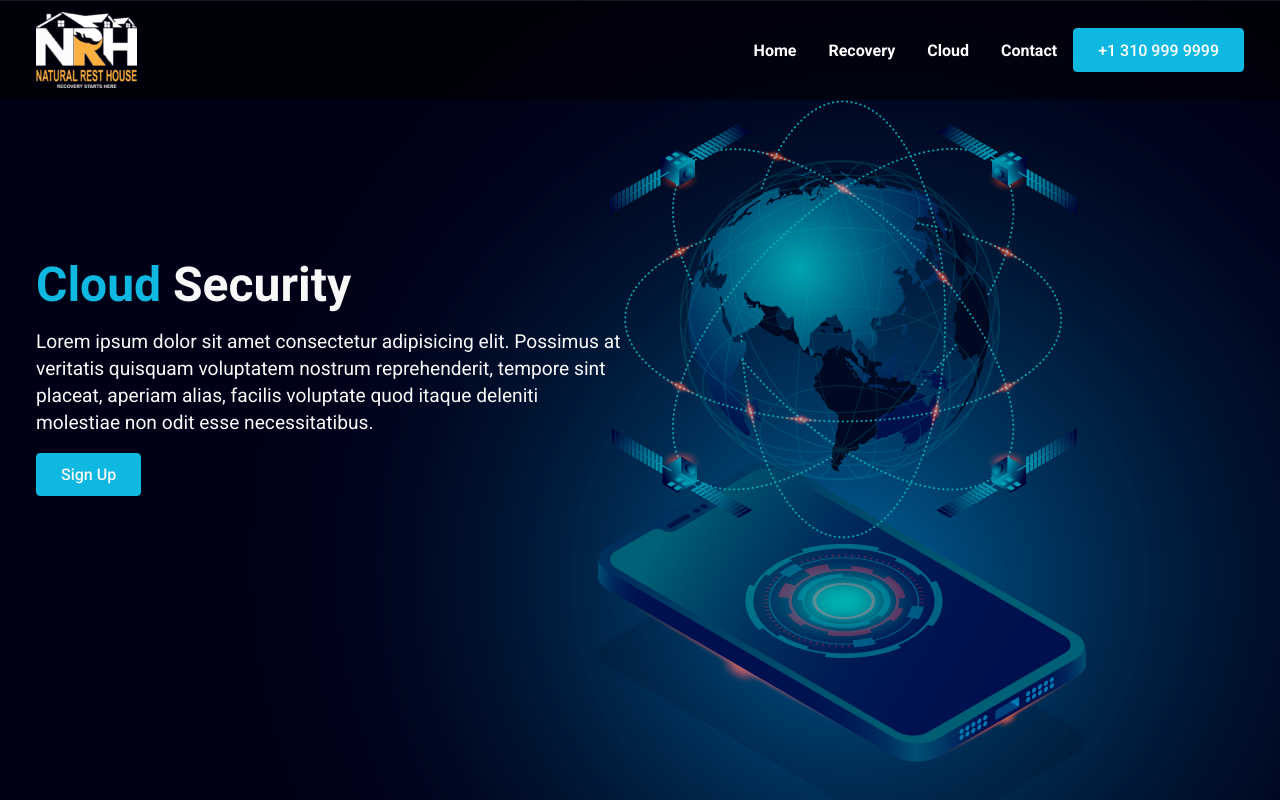
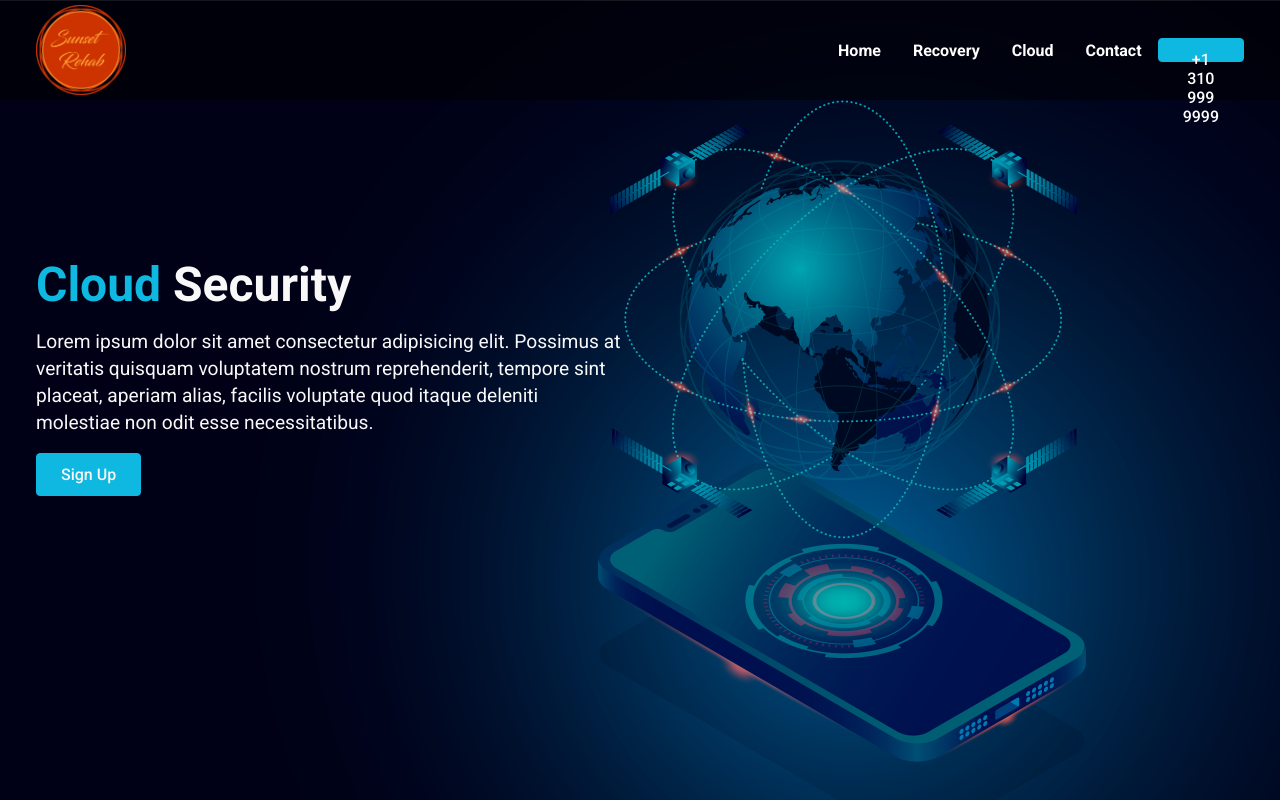
Before and after one commit to christiandc19/joser-forever, a React (Create React App) app: page /cloud in a window 1280 px wide. Shown: the top 800 px of the page. Built offline with nearby package versions, Linux system fonts and the light colour scheme.

Commit message:
Modified Hero Section

```diff
--- a/src/components/hero/Hero.js
+++ b/src/components/hero/Hero.js
@@ -8,13 +8,13 @@ const Hero = () => {
             <div className="container">
                 <div className="content">
                 <Fade top>
-                    <h1>NATURAL REST HOUSE</h1>
+                    <h1>JOSER FOREVER</h1>
                 </Fade>
                 <Fade bottom>
                     <h2 className='blue'>Detox and Residential Center</h2>
                 </Fade>
-                    <p>Reaching out is the first step.</p>
-                    <p>You’re here because you care about someone who might be struggling with substance use.</p>
+                    <p>Find your happiness</p>
+                    <p>and learn to put it first.</p>
                     <div><button>Learn More</button></div>
                 </div>
             </div>
--- a/src/components/hero/HeroStyles.css
+++ b/src/components/hero/HeroStyles.css
@@ -33,13 +33,13 @@
 }
 
 .hero h1 {
-    color: #FFC300;
+    color: #f04e00;
     font-size: 5rem;
     font-family: 'Poppins', sans-serif;
 }
 
 .hero h2 {
-    color: #f8f8f8;
+    color: #ffd135;
     font-size: 2rem;
     margin-top: -1.5rem;
 }
@@ -48,9 +48,6 @@
     color: #f8f8f8;
 }
 
-.hero .blue {
-    color: var(--primary-color);
-}
 
 @media screen and (max-width:940px) {
    .hero .content {
--- a/src/components/navbar/NavbarStyles.css
+++ b/src/components/navbar/NavbarStyles.css
@@ -7,8 +7,9 @@
 }
 
 .navbar .container {
+    width: 100%;
     display: flex;
-    justify-content: space-between;
+    /* justify-content: space-around; */
     align-items: center;
 }
 
@@ -17,6 +18,10 @@
     align-items: center;
     color: #fff;
     margin: 1rem;
+}
+
+.logo img{
+    width: 12%;
 }
 
 .navbar .logo .icon {
@@ -47,10 +52,20 @@
     color: #fff;
 }
 
+
+.navbar button {
+    width: 100%;
+    height: 20px;
+}
+
 @media screen and (max-width: 940px) {
     .navbar .hamburger {
         display: block;
         z-index: 15;
+    }
+
+    .logo img{
+        width: 18%;
     }
 
     .navbar .nav-menu {
```
Also changed, not shown: src/assets/hero-bg.jpg, src/assets/logo.png.
